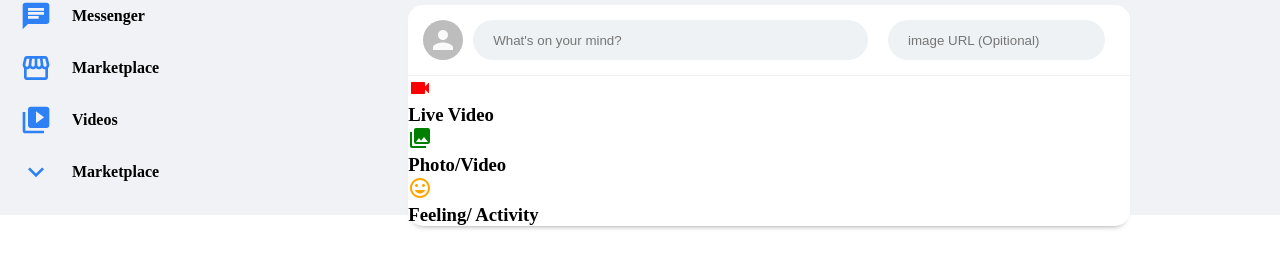
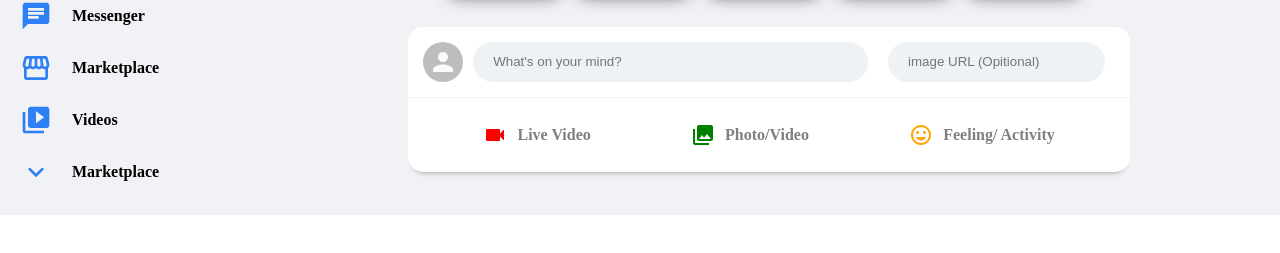
Before and after one commit to ETAnderson/facebook-clone, a React (Create React App) app: page / in a window 1280 px wide. Shown: the part 585-838 px from the top of the page. After the commit the page ends 808 px from the top, so only its background shows below. Built offline with nearby package versions, Linux system fonts and the light colour scheme.

Commit message:
feature(messageSender): basic build complete

```diff
--- a/src/MessageSender.css
+++ b/src/MessageSender.css
@@ -41,3 +41,27 @@
 .messageSender__input {
     flex: 1;
 }
+
+.messageSender__bottom {
+    display: flex;
+    justify-content: space-evenly;
+}
+
+.messageSender__option {
+    padding: 20px;
+    display: flex;
+    align-items: center;
+    color: gray;
+    margin: 5px;
+}
+
+.messageSender__option > h3 {
+    font-size: medium;
+    margin-left: 10px;
+    cursor: pointer;
+}
+
+.messageSender__option:hover {
+    background-color: #eff2f5;
+    border-radius: 20px;
+}
--- a/src/MessageSender.js
+++ b/src/MessageSender.js
@@ -1,13 +1,21 @@
 import { Avatar } from '@material-ui/core'
-import React from 'react'
+import React, { useState } from 'react'
 import './MessageSender.css'
 import VideocamIcon from '@material-ui/icons/Videocam'
 import PhotoLibraryIcon from '@material-ui/icons/PhotoLibrary';
 import InsertEmoticonIcon from '@material-ui/icons/InsertEmoticon';
 
 function MessageSender() {
+    const [input, setInput] = useState('');
+    const [imageUrl, setImageUrl] =  useState('');
+
     const handleSubmit = e => {
         e.preventDefault();
+
+        // some clever db stuff
+
+        setInput('');
+        setImageUrl('');
     };
 
     return (
@@ -16,9 +24,14 @@ function MessageSender() {
                 <Avatar />
                 <form>
                     <input
+                        value={input}
+                        onChange={(e) => setInput(e.target.value)}
                         className='messageSender__input'
                         placeholder={"What's on your mind?"} />
-                    <input placeholder="image URL (Opitional)" />
+                    <input
+                        value={imageUrl}
+                        onChange={(e) => setImageUrl(e.target.value)}
+                        placeholder="image URL (Opitional)" />
                     <button onClick={handleSubmit} type="submit">
                         Submit
                     </button>
```
